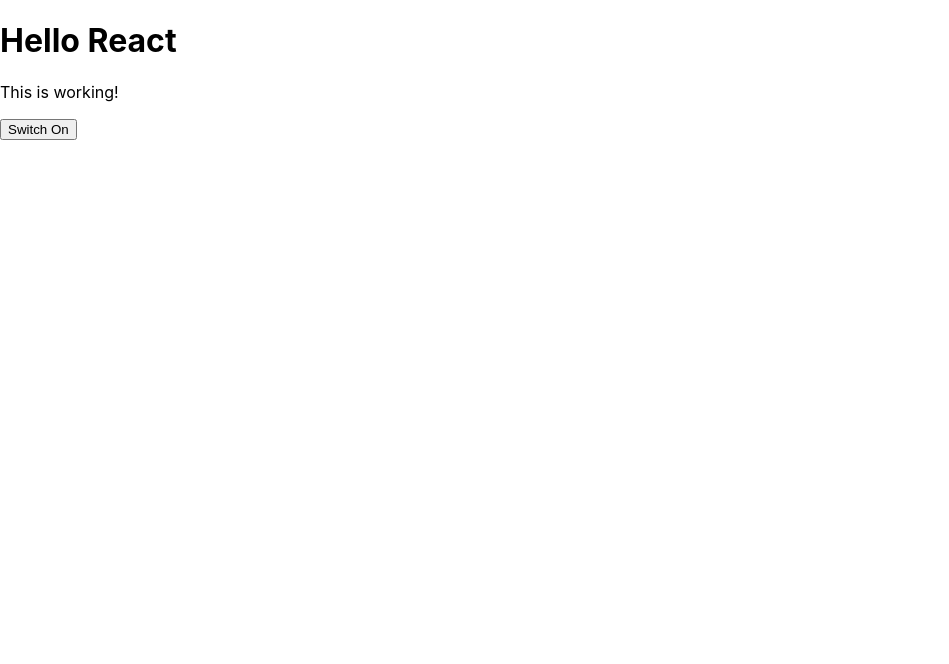
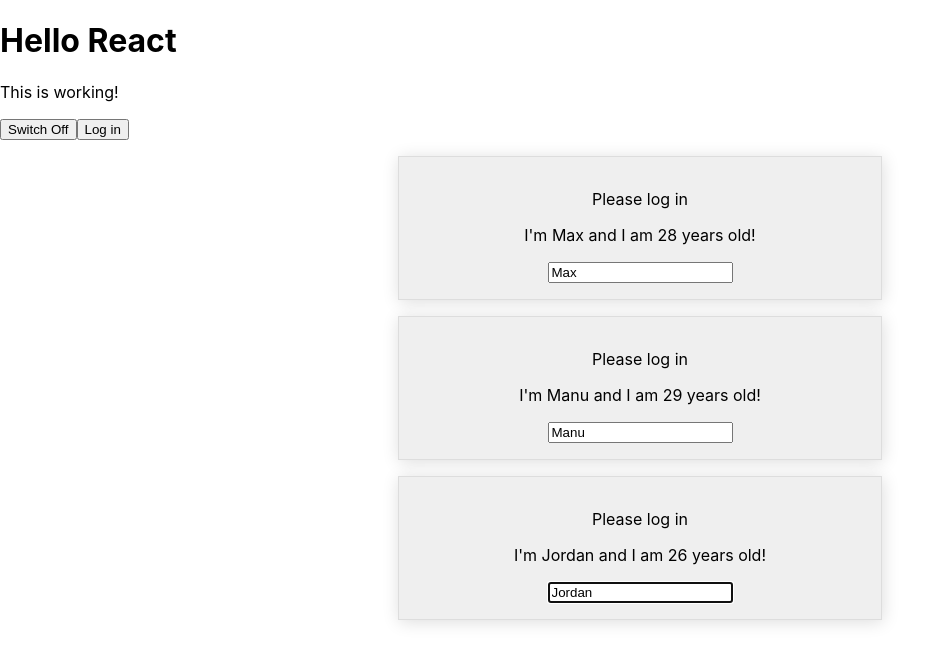
Before and after one commit to cananakin/react-complete-guide, a React app: page / in a window 1280 px wide. Shown: the top 664 px of the page, without its empty margins (0-949 px from the left). Built offline with nearby package versions, Linux system fonts and the light colour scheme.

Commit message:
HOCs, Ref, PropTypes

```diff
--- a/package.json
+++ b/package.json
@@ -46,6 +46,7 @@
     "postcss-normalize": "8.0.1",
     "postcss-preset-env": "6.7.0",
     "postcss-safe-parser": "4.0.1",
+    "prop-types": "^15.7.2",
     "radium": "^0.26.0",
     "react": "^16.13.0",
     "react-app-polyfill": "^1.0.6",
--- a/src/components/Cockpit/Cockpit.js
+++ b/src/components/Cockpit/Cockpit.js
@@ -1,8 +1,22 @@
-import React from 'react'
+import React, { useEffect, useRef } from 'react'
 
 import classes from './Cockpit.css'
 
 const Cockpit = (props) => {
+    const toggleBtnRef = useRef(null);
+
+    useEffect(() => {
+        console.log('[Cockpit.js] useEffect');
+        /*const timer = setTimeout(() => {
+            alert('saved');
+        }, 1000);*/
+        toggleBtnRef.current.click()
+        return () => {
+            //clearTimeout(timer)
+            console.log('[Cockpit.js] cleanup work in useEffect');
+        }
+    }, [])
+
     const assignedClasses = [];
     let btnClass = '';
 
@@ -20,9 +34,12 @@
         <div className={classes.Cockpit}>
             <h1>Hello React</h1>
             <p className={assignedClasses.join(' ')}>This is working!</p>
-            <button className={btnClass} onClick={props.clicked}>Switch {props.showPerson ? 'Off' : 'On'}</button>
+            <button ref={toggleBtnRef} className={btnClass} onClick={props.clicked}>
+                Switch {props.showPerson ? 'Off' : 'On'}
+            </button>
+            <button onClick={props.login}>Log in </button>
         </div>
     )
 }
 
-export default Cockpit
+export default React.memo(Cockpit)
--- a/src/components/Persons/Person/Person.js
+++ b/src/components/Persons/Person/Person.js
@@ -1,17 +1,46 @@
 import React, { Component } from 'react'
+import PropTypes from 'prop-types'
+
+import Aux from '../../../hoc/Aux'
+import withClass from '../../../hoc/withClass'
+
 import './Person.scss'
 
+
+
 class Person extends Component  {
+    constructor(props) {
+        super(props)
+        this.inputElementRef = React.createRef()
+    }
+
+    componentDidMount() {
+        this.inputElementRef.current.focus();
+    }
+
     render() {
         console.log('[Person.js] rendering...')
         return (
-            <div className='Person'>
+            <Aux>
+                { this.props.isAuth ? <p> Authenticated! </p> : <p> Please log in </p> }
                 <p onClick={this.props.removePerson} >I'm { this.props.name } and I am { this.props.age } years old!</p>
                 <p>{this.props.children}</p>
-                <input type="text" onChange={this.props.changed} value={ this.props.name }/>
-            </div>
+                <input
+                    type="text"
+                    //ref={((inputEl) => { this.inputElement = inputEl} )}
+                    ref={this.inputElementRef}
+                    onChange={this.props.changed}
+                    value={ this.props.name }/>
+            </Aux>
         )
     }
 }
 
-export default Person;
+Person.propTypes = {
+    click: PropTypes.func,
+    name: PropTypes.string,
+    age: PropTypes.number,
+    changed: PropTypes.func
+}
+
+export default withClass(Person, 'Person');
--- a/src/components/Persons/Person/Person.scss
+++ b/src/components/Persons/Person/Person.scss
@@ -6,6 +6,7 @@
     background: #efefef;
     box-shadow: 1px 2px 16px #ddd;
     text-align: center;
+
 }
 
 @media (min-width: 500px) {
--- a/src/components/Persons/Persons.js
+++ b/src/components/Persons/Persons.js
@@ -7,15 +7,19 @@
         return state;
     }*/
 
-    componentWillReceiveProps(props) {
+    /*componentWillReceiveProps(props) {
         console.log('[Persons.js] componentWillReceiveProps', props);
 
-    }
+    }*/
 
-    shouldComponentUpdate() {
+    /*shouldComponentUpdate(nextProps, nextState) {
         console.log('[Persons.js] shouldComponentUpdate');
-        return true;
-    }
+        if(nextProps.persons !== this.props.persons)
+            return true
+        else
+            return false;
+
+    }*/
 
     getSnapshotBeforeUpdate(prevProps, prevState) {
         console.log('[Persons.js] getSnapshotBeforeUpdate');
@@ -26,6 +30,11 @@
         console.log('[Persons.js] componentDidUpdate');
         console.log(snapshot);
     }
+
+    componentWillUnmount() {
+        console.log('[Persons.js] componentWillUnmount');
+    }
+
     render() {
         console.log('[Persons.js] rendering...')
         return this.props.persons.map((person, index) => {
@@ -34,7 +43,10 @@
                     key={person.id}
                     removePerson={() => this.props.clicked( index )}
                     changed={( event ) => this.props.changed( event, person.id )}
-                    {...person} />
+                    {...person}
+                    isAuth={this.props.authenticated}
+                    />
+
             );
         });
     }
--- a/src/containers/App.js
+++ b/src/containers/App.js
@@ -4,6 +4,8 @@
 // custom components
 import Persons from '../components/Persons/Persons'
 import Cockpit from '../components/Cockpit/Cockpit'
+import withClass from '../hoc/withClass'
+import Aux from '../hoc/Aux'
 
 class App extends Component {
 	constructor(props) {
@@ -14,7 +16,9 @@
 				{ id: 'dsd7', name: 'Manu', age: 29 },
 				{ id: 'md32', name: 'Jordan', age: 26 },
 			],
-			showPerson: false
+			showPerson: false,
+			changeCounter: 0,
+			authenticated: false
 		};
 		console.log('[App.js]  constructor')
 	}
@@ -28,6 +32,34 @@
 		console.log('[App.js] componentDidMount')
 	}
 
+	componentDidUpdate () {
+		console.log('[App.js] componentDidUpdate')
+	}
+
+	shouldComponentUpdate(nextProps, nextState) {
+		console.log('[App.js] shouldComponentUpdate')
+		return true;
+	}
+
+	changeNameHandle = (event, id) => {
+		const personIndex = this.state.persons.findIndex(p => {
+			return p.id === id
+		});
+
+		const person = { ...this.state.persons[personIndex] };
+		person.name = event.target.value;
+
+		const persons = [...this.state.persons];
+		persons[personIndex] = person;
+
+		this.setState((prevState, props) => {
+			return {
+				persons: persons,
+				changeCounter: prevState.changeCounter + 1
+			}
+		});
+	}
+
 	deletePersonHandler = (personIndex) => {
 		const persons = [...this.state.persons];
 		persons.splice(personIndex, 1);
@@ -38,44 +70,37 @@
 		this.setState({ showPerson: !this.state.showPerson });
 	}
 
-	changeNameHandle = (event, id) => {
-		const personIndex = this.state.persons.findIndex(p => {
-			return p.id === id
-		});
-		const person = { ...this.state.persons[personIndex] };
-		person.name = event.target.value;
-		const persons = [...this.state.persons];
-		persons[personIndex] = person;
-		this.setState({
-			persons: persons
-		});
+	loginHaddler = () => {
+		this.setState({ authenticated: true });
 	}
 
 	render() {
 		console.log('[App.js] rendering...')
-		const { persons, showPerson } = this.state;
+		const { persons, showPerson, authenticated } = this.state;
 
 		let personList = null;
 		if (showPerson) {
 			personList = <Persons
 				persons={persons}
 				clicked={this.deletePersonHandler}
-            	changed={this.changeNameHandle} />
+            	changed={this.changeNameHandle}
+				authenticated={authenticated} />
 		}
 
 		return (
-			<div className={classes.App}>
+			<Aux>
 				<Cockpit
 					showPerson={showPerson}
 					persons={persons}
 					clicked={this.togglePersonHandler}
+					login={this.loginHaddler}
 				/>
 				{personList}
-			</div>
+			</Aux>
 
 		)
 	}
 
 }
 
-export default App;
+export default withClass(App, classes.App);
--- /dev/null
+++ b/src/hoc/Aux.js
@@ -0,0 +1,5 @@
+
+
+const Aux = (props) => props.children;
+
+export default Aux;
--- /dev/null
+++ b/src/hoc/withClass.js
@@ -0,0 +1,10 @@
+import React from 'react'
+
+const withClass = (WrappedComponent, className) => {
+    return props =>
+        <div className={className}>
+            <WrappedComponent {...props}/>
+        </div>
+}
+
+export default withClass;
```
Also changed, not shown: 1 other file (tests, documents, lock files or other folders).
